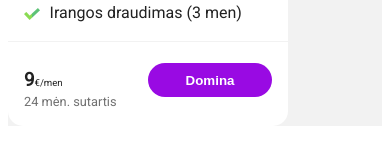
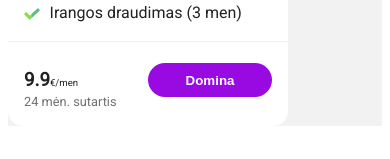
Before and after one commit to EivydasLeo-zz/react-telia, a React (Create React App) app: page / in a window 390 px wide. Shown: the part 455-614 px from the top of the page. Built offline with nearby package versions, Linux system fonts and the light colour scheme.

Commit message:
beIsipareiojimu pass a prop to mobilePlan

```diff
--- a/public/data/plan1.json
+++ b/public/data/plan1.json
@@ -13,7 +13,7 @@
   ],
   "price": {
     "commitment": 9,
-    "noComitment": 9.9
+    "noCommitment": 9.9
   },
   "period": "men",
   "contractLength": {
--- a/src/App.jsx
+++ b/src/App.jsx
@@ -49,7 +49,7 @@ class App extends Component {
             <HaveServices />
           </div>
           <main className="plan-cards">
-            <MobilePlan plan={this.state.mobile1} />
+            <MobilePlan beIsipareiojimu={this.state.beIsipareiojimu} plan={this.state.mobile1} />
           </main>
         </div>
       </div>
--- a/src/components/mobilePlan.jsx
+++ b/src/components/mobilePlan.jsx
@@ -27,8 +27,8 @@ class MobilePlan extends Component {
             <h3 className="bottom__price">
               {/* {p.price && p.price.commitment} */}
               {/* {p.price? - pasitikrina ar turi reiksme iki ? .commitment} */}
-              {p.price?.commitment}
-              <span>&euro;/men</span>
+              {!this.props.beIsipareiojimu ? p.price?.commitment : p.price?.noCommitment}
+              <span>&euro;/{p.period}</span>
             </h3>
             <small className="bottom__term">{p.contractLength?.commitment}</small>
           </div>
```
